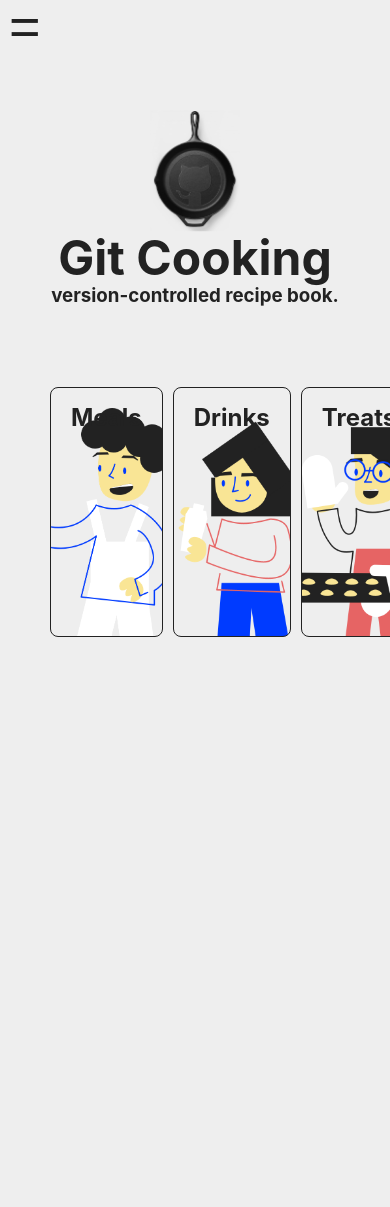
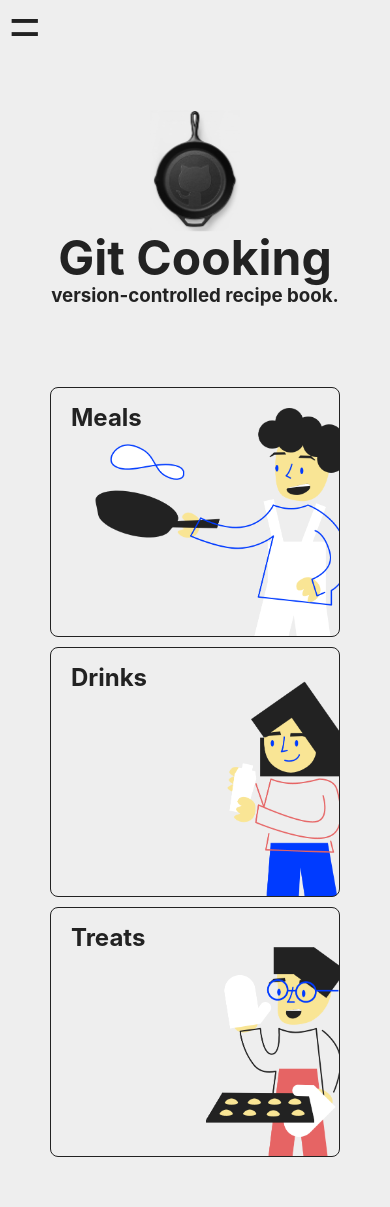
Before and after one commit to qjack001/Git-Cooking, a Jekyll site: the page built from index.html, in a window 390 px wide. Built offline with Jekyll 4.4.1, drawn with Linux system fonts in a browser that asks for light colours; before the commit the page ends 900 px from its top, so only the background shows below that.

Commit message:
Update head.html
add better cards on mobile

```diff
--- a/_includes/head.html
+++ b/_includes/head.html
@@ -403,6 +403,11 @@
 		{
 			margin-left: 0px;
 		}
+
+		#cards {
+			grid-template-columns: unset;
+			grid-template-rows: repeat(3, 250px);
+		}
 	}
 </style>
 <meta name="robots" content="noindex">
```
